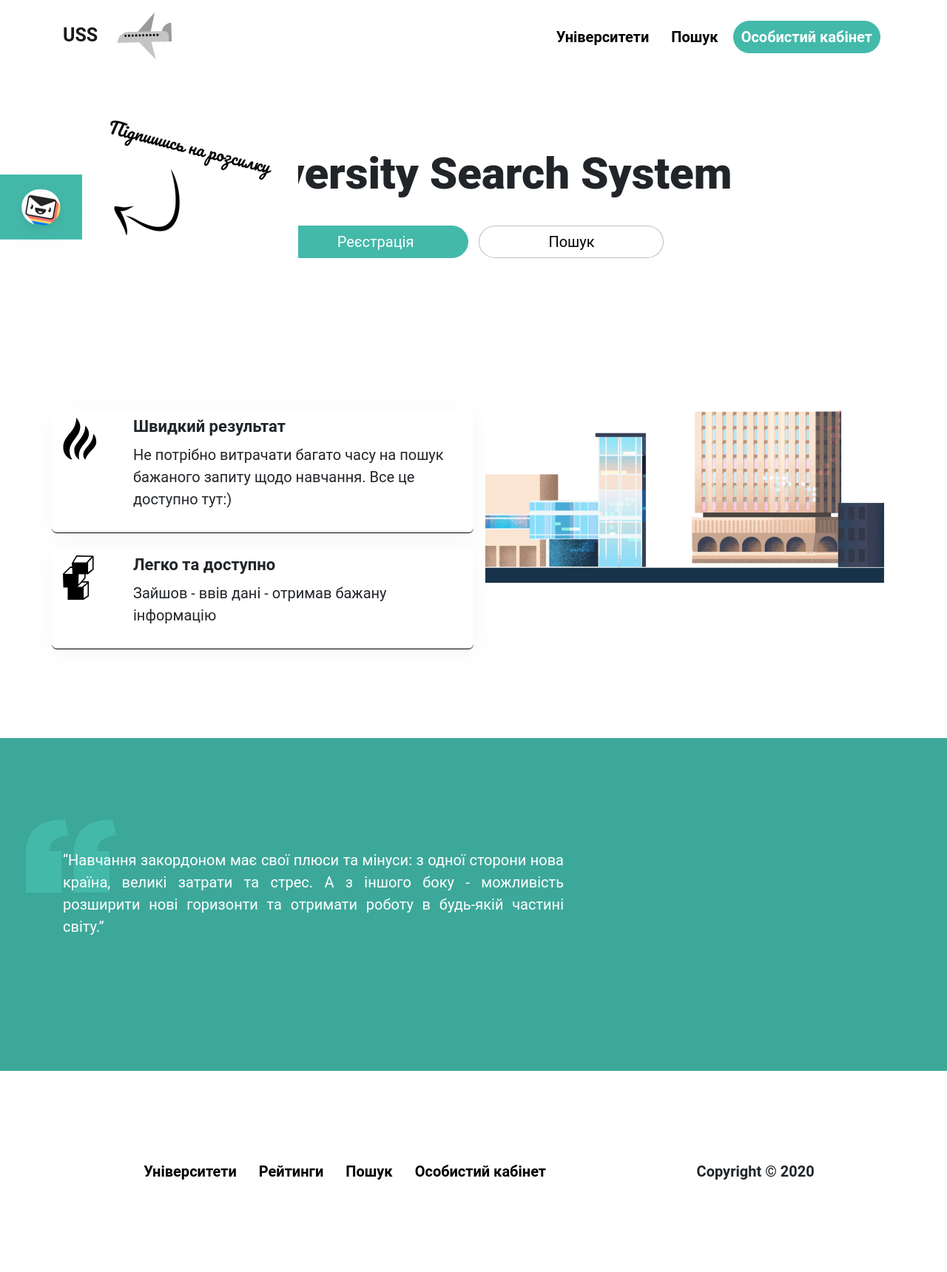
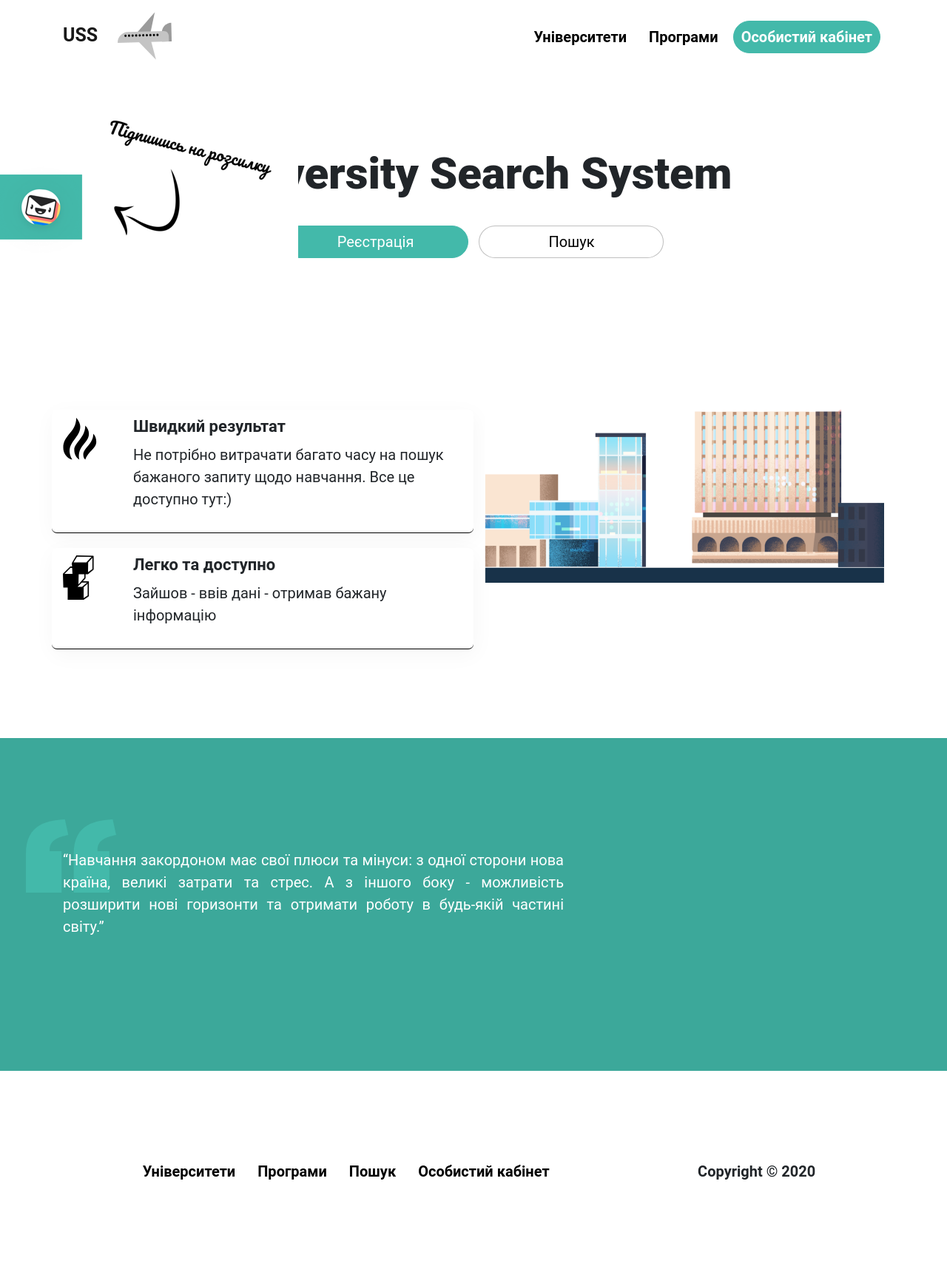
Before and after one commit to SandraRadz/UniversitySearchSystem, a Django app: page / in a window 1280 px wide. Shown: the whole page at 74% size. Run offline with Django 3.2, Linux system fonts and the light colour scheme; some libraries are stand-ins or nearby versions.

Commit message:
change buttons text to more logical one;

```diff
--- a/university_search_system/templates/_footer.html
+++ b/university_search_system/templates/_footer.html
@@ -11,14 +11,15 @@
                     <a class="nav-link button white no-border" href="{% url 'university-list' %}">Університети</a>
                 </li>
                 <li class="nav-item">
-                    <a class="nav-link button white no-border" href="{% url 'university-list' %}">Рейтинги</a>
+                    <a class="nav-link button white no-border" href="{% url 'study-program-list' %}">Програми</a>
                 </li>
                 <li class="nav-item">
                     <a class="nav-link button white no-border" href="{% url 'study-program-list' %}">Пошук</a>
                 </li>
                 <li class="nav-item">
                     {% if request.user.is_authenticated %}
-                        <a class="nav-link button white no-border" href="{% url 'personal_information' %}">Особистий кабінет</a>
+                        <a class="nav-link button white no-border" href="{% url 'personal_information' %}">Особистий
+                            кабінет</a>
                     {% else %}
                         <a class="nav-link button white no-border" href="{% url 'login' %}">Особистий кабінет</a>
                     {% endif %}
--- a/university_search_system/templates/_header.html
+++ b/university_search_system/templates/_header.html
@@ -33,7 +33,7 @@
     </ul>
   <ul class="navbar-nav">
       <li class="nav-item">
-          <a class="nav-link button white no-border" href="{% url 'study-program-list' %}">Пошук</a>
+          <a class="nav-link button white no-border" href="{% url 'study-program-list' %}">Програми</a>
       </li>
     </ul>
     <ul class="navbar-nav">
```
